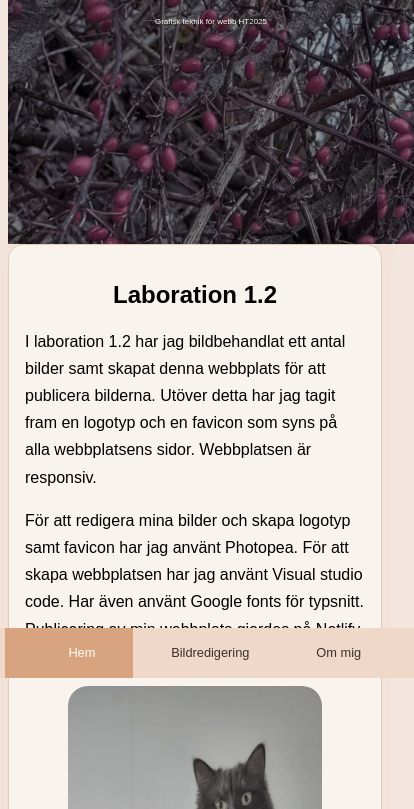
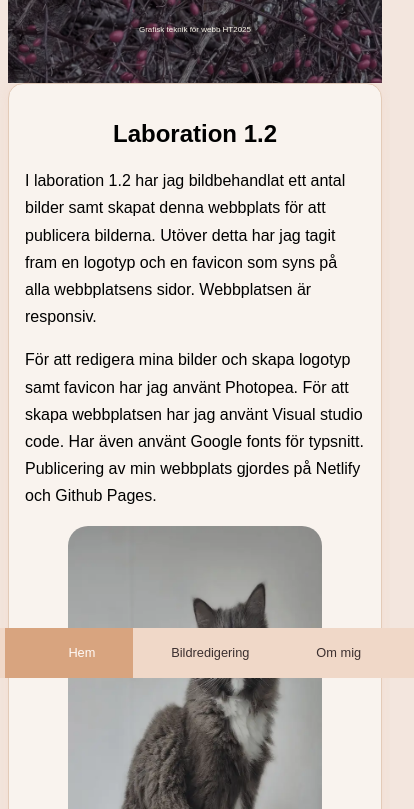
Before and after one commit to SusannaCarlsson90/laboration2, a plain HTML site: page index.html in a window 390 px wide. Shown: the part 166-975 px from the top of the page, 414 px wide, since content can reach past the window. Drawn offline with Linux system fonts and the light colour scheme; a web font is replaced by a local one.

Commit message:
klart inga buggar

```diff
--- a/css/styles.css
+++ b/css/styles.css
@@ -38,11 +38,13 @@ padding: 1em;
   background: url("../assets/headerdesktopkomp.webp");
   background-size: cover; /*fyll hela ytan*/
   background-position: center; /*centrerar bilden*/
-  height: 50vh;
+  min-height: 50vh;
   position: relative;
   width: 100%;
   margin: 0;
   padding: 0;
+  display: flex;
+  flex-direction: column;
 }
 
 @supports not (background-image: url("../assets/headerdesktopkomp.webp")) {
@@ -204,17 +206,26 @@ padding: 1em;
 
 
 @media(max-width: 1024px) {
-  .main-header {
-    background-image: url("../assets/headertabletkomp.webp");
-    padding: 2rem 1rem;
-  }
-
-
 
   @supports not (background-image: url("../assets/headertabletkomp.webp")) {
     .main-header {
       background-image: url("../assets/headertabletkomp.jpg");
     } }
+
+    .main-header {
+      background-image: url("../assets/headertabletkomp.webp");
+
+
+      padding: 0;              /* ta bort extra bottom-padding */
+      min-height: 50vh;        /* samma som desktop */
+      display: flex;
+      flex-direction: column;
+      gap: 0;                  /* inget extra gap mellan rubrik och nav */
+    }
+
+    .main-header nav {
+      margin-top: 2rem;
+    }
 
   .main-header h1 {
     font-size: 2em;
@@ -225,11 +236,8 @@ padding: 1em;
     text-align: center;
   }
 
-  .main-header nav {
-    position: relative;
-    margin-top: 6.7rem;
-    z-index: 3;
-  }
+
+
   .bildserie img {
     height: 350px;
     width: 90%;
@@ -244,13 +252,16 @@ padding: 1em;
 @media(max-width: 767px) {
 body {
   font-size: 1em;
+
+}
+main {
   padding-bottom: 80px;
 }
-
 .main-header {
   background-image: url("../assets/headermobilkomp.webp");
-  padding: 2rem 1rem;
-  height: 40vh;
+  padding: 2rem 0;
+  min-height: 20vh;
+  height: auto;
 }
 
 @supports not (background-image: url("../assets/headermobilkomp.webp")) {
@@ -258,8 +269,7 @@ body {
     background-image: url("../assets/headermobilkomp.jpg");
     position: relative;
     text-align: center;
-    width: auto;
-  }
+    width: auto;  }
 }
 
 
@@ -268,7 +278,6 @@ body {
     bottom: 0;
     left: 0;
     width: 100%;
-
     background-color: #f0d8c8;
     white-space: nowrap;
     z-index: 10;
```
